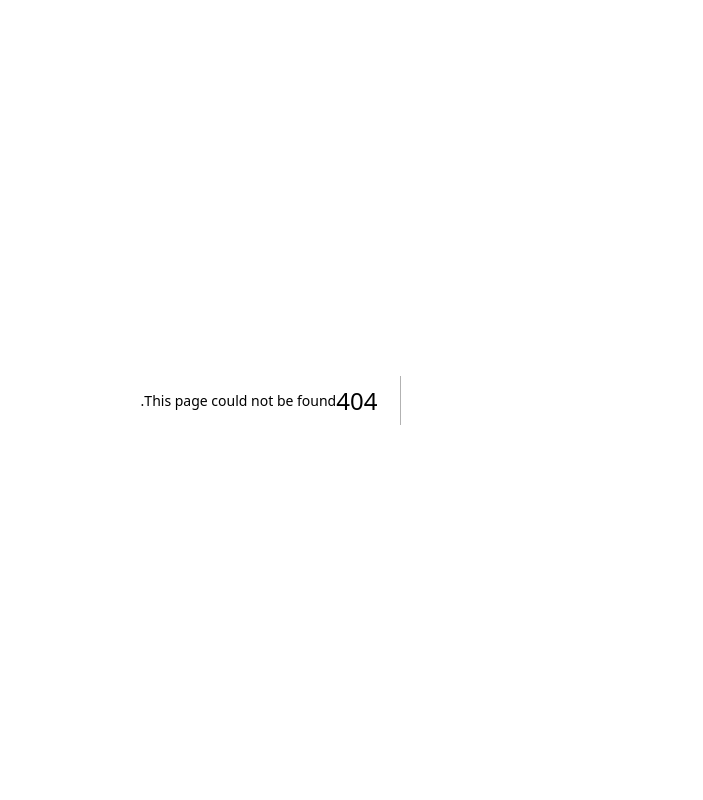
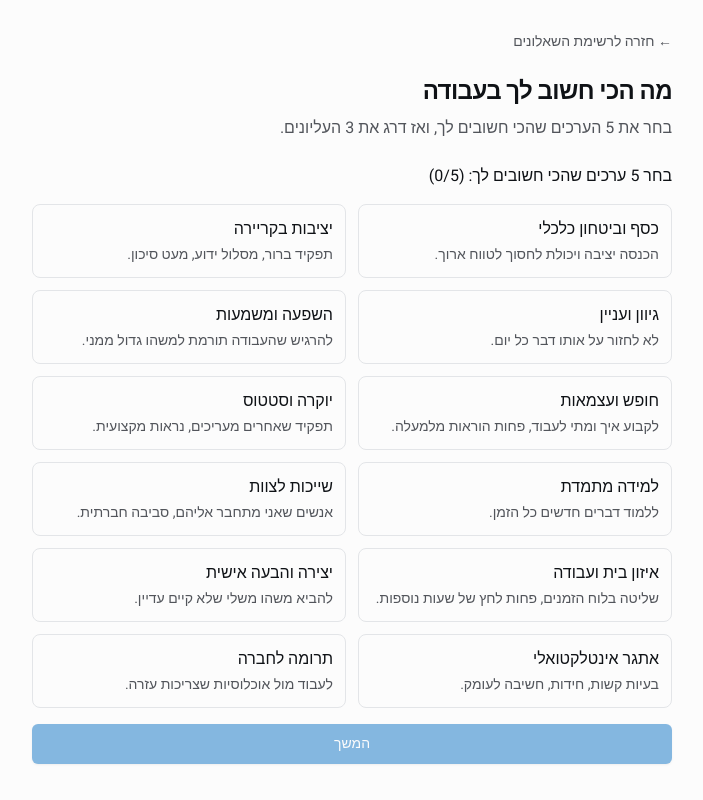
Before and after one commit to tmotti77/Lai, a Next.js app: page /assessment/values in a window 1280 px wide. Before the commit this address had no page. Shown: the whole page, without its empty margins (401-1104 px from the left). Built offline with nearby package versions, Linux system fonts and the light colour scheme.

Commit message:
feat(ui): values pick-then-rank picker

```diff
--- /dev/null
+++ b/app/(app)/assessment/values/page.tsx
@@ -0,0 +1,16 @@
+import { AssessmentLayout } from "@/components/assessment/AssessmentLayout";
+import { ValuesPicker } from "@/components/assessment/ValuesPicker";
+import { he } from "@/lib/i18n/he";
+
+export const dynamic = "force-dynamic";
+
+export default function ValuesPage() {
+  return (
+    <AssessmentLayout
+      title={he.assessment.values.title}
+      intro="בחר את 5 הערכים שהכי חשובים לך, ואז דרג את 3 העליונים."
+    >
+      <ValuesPicker />
+    </AssessmentLayout>
+  );
+}
--- /dev/null
+++ b/components/assessment/ValuesPicker.tsx
@@ -0,0 +1,146 @@
+"use client";
+import { useState } from "react";
+import { useRouter } from "next/navigation";
+import { VALUES_OPTIONS } from "@/lib/assessment/values/options";
+import { Button } from "@/components/ui/button";
+import { he } from "@/lib/i18n/he";
+import { toast } from "sonner";
+
+const PICK_TARGET = 5;
+const RANK_TARGET = 3;
+
+export function ValuesPicker() {
+  const router = useRouter();
+  const [step, setStep] = useState<"pick" | "rank">("pick");
+  const [picked, setPicked] = useState<string[]>([]);
+  const [ranked, setRanked] = useState<string[]>([]);
+  const [submitting, setSubmitting] = useState(false);
+
+  const togglePick = (id: string) => {
+    setPicked((prev) =>
+      prev.includes(id)
+        ? prev.filter((x) => x !== id)
+        : prev.length < PICK_TARGET
+        ? [...prev, id]
+        : prev,
+    );
+  };
+
+  const toggleRank = (id: string) => {
+    setRanked((prev) =>
+      prev.includes(id)
+        ? prev.filter((x) => x !== id)
+        : prev.length < RANK_TARGET
+        ? [...prev, id]
+        : prev,
+    );
+  };
+
+  const goToRank = () => {
+    if (picked.length !== PICK_TARGET) {
+      toast.error(he.assessment.values.mustPickFive);
+      return;
+    }
+    setStep("rank");
+  };
+
+  const onSubmit = async () => {
+    if (ranked.length !== RANK_TARGET) {
+      toast.error(he.assessment.values.mustRankThree);
+      return;
+    }
+    setSubmitting(true);
+    try {
+      const res = await fetch("/api/assessment/submit", {
+        method: "POST",
+        headers: { "Content-Type": "application/json" },
+        body: JSON.stringify({ type: "values", responses: { picked, ranked } }),
+      });
+      if (!res.ok) {
+        toast.error(he.assessment.common.error);
+        setSubmitting(false);
+        return;
+      }
+      toast.success(he.assessment.common.submitted);
+      router.push("/assessment");
+    } catch {
+      toast.error(he.assessment.common.error);
+      setSubmitting(false);
+    }
+  };
+
+  if (step === "pick") {
+    return (
+      <>
+        <p className="text-base">{he.assessment.values.pickInstruction} ({picked.length}/{PICK_TARGET})</p>
+        <ul className="grid grid-cols-1 gap-3 sm:grid-cols-2">
+          {VALUES_OPTIONS.map((opt) => {
+            const selected = picked.includes(opt.id);
+            return (
+              <li key={opt.id}>
+                <button
+                  type="button"
+                  aria-pressed={selected}
+                  onClick={() => togglePick(opt.id)}
+                  className={`min-h-11 w-full rounded-lg border p-3 text-start transition-colors ${
+                    selected ? "border-primary bg-primary/5" : "border-input hover:bg-accent"
+                  }`}
+                >
+                  <div className="font-medium">{opt.label_he}</div>
+                  <div className="mt-1 text-sm text-muted-foreground">{opt.description_he}</div>
+                </button>
+              </li>
+            );
+          })}
+        </ul>
+        <Button onClick={goToRank} disabled={picked.length !== PICK_TARGET} size="lg">
+          {he.assessment.common.next}
+        </Button>
+      </>
+    );
+  }
+
+  // rank step
+  const pickedOptions = picked
+    .map((id) => VALUES_OPTIONS.find((o) => o.id === id))
+    .filter((o): o is NonNullable<typeof o> => o != null);
+
+  return (
+    <>
+      <p className="text-base">{he.assessment.values.rankInstruction} ({ranked.length}/{RANK_TARGET})</p>
+      <ol className="space-y-3">
+        {pickedOptions.map((opt) => {
+          const rankIndex = ranked.indexOf(opt.id);
+          const selected = rankIndex >= 0;
+          return (
+            <li key={opt.id}>
+              <button
+                type="button"
+                aria-pressed={selected}
+                onClick={() => toggleRank(opt.id)}
+                className={`flex min-h-11 w-full items-center justify-between rounded-lg border p-3 transition-colors ${
+                  selected ? "border-primary bg-primary/5" : "border-input hover:bg-accent"
+                }`}
+              >
+                <span className="font-medium">{opt.label_he}</span>
+                {selected && (
+                  <span className="ms-3 inline-flex h-7 w-7 items-center justify-center rounded-full bg-primary text-primary-foreground text-sm">
+                    {rankIndex + 1}
+                  </span>
+                )}
+              </button>
+            </li>
+          );
+        })}
+      </ol>
+      <div className="flex gap-2">
+        <Button variant="outline" onClick={() => setStep("pick")}>
+          {he.assessment.common.back}
+        </Button>
+        <Button onClick={onSubmit} disabled={ranked.length !== RANK_TARGET || submitting} size="lg" className="flex-1">
+          {submitting ? he.assessment.common.submitting : he.assessment.common.submit}
+        </Button>
+      </div>
+    </>
+  );
+}
```
